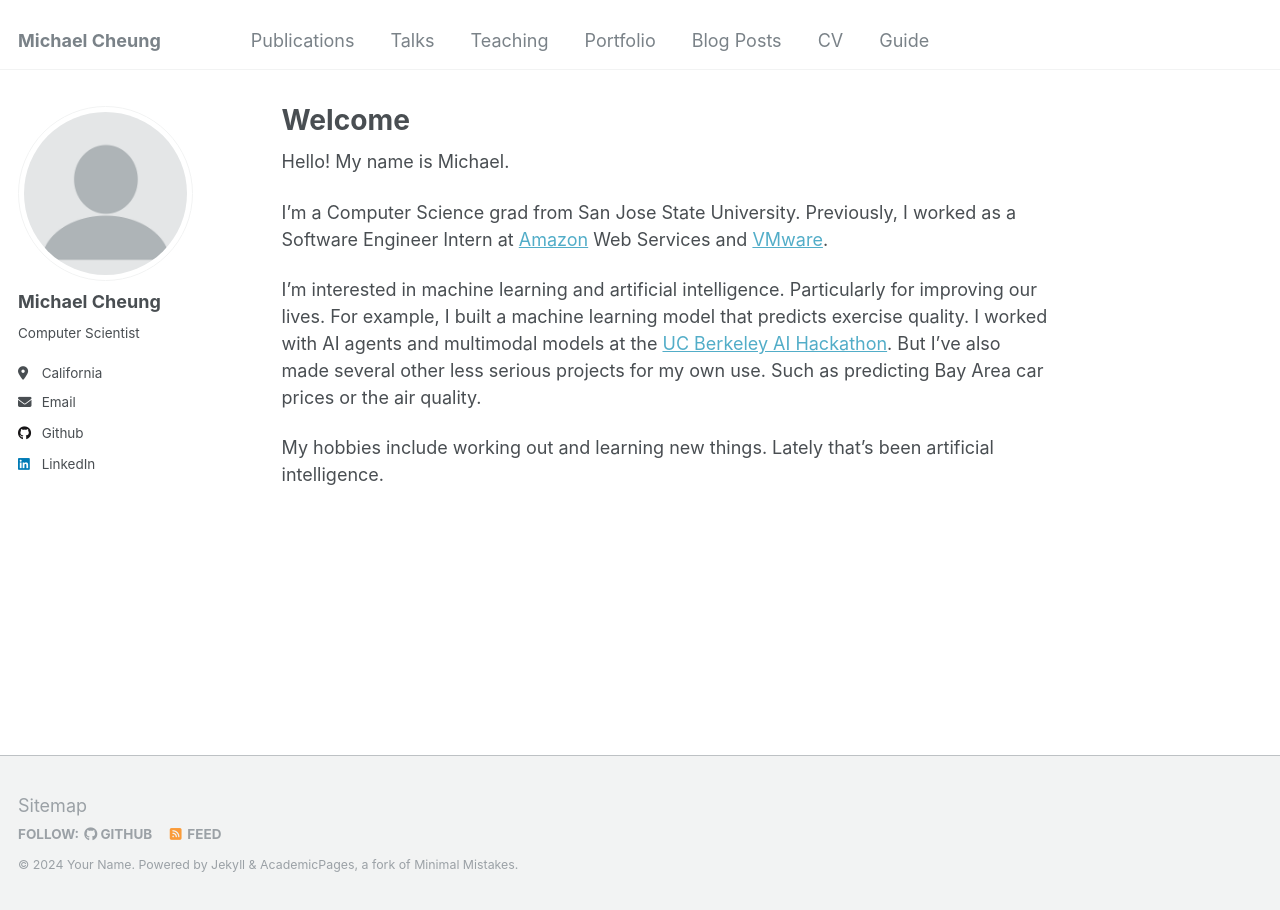
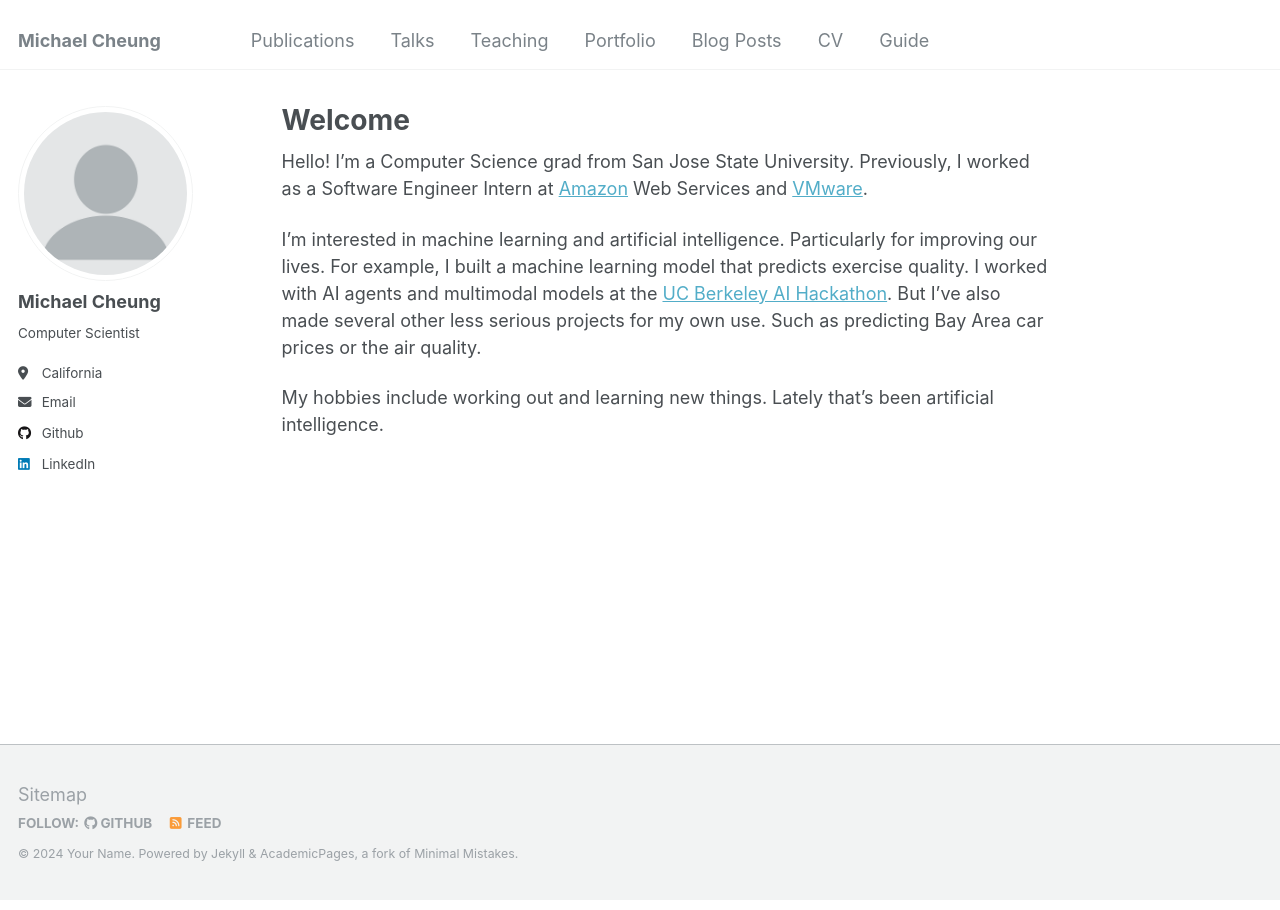
Before and after one commit to cheung0/cheung0.github.io, a Jekyll site: the page built from _pages/about.md, in a window 1280 px wide. Built offline with Jekyll 4.4.1, drawn with Linux system fonts in a browser that asks for light colours.

Commit message:
Update about.md

```diff
--- a/_pages/about.md
+++ b/_pages/about.md
@@ -7,9 +7,7 @@
   - /about.html
 ---
 
-Hello! My name is Michael.
-
-I'm a Computer Science grad from San Jose State University. Previously, I worked as a Software Engineer Intern at [Amazon](https://www.amazon.com/) Web Services and [VMware](https://www.vmware.com/).
+Hello! I'm a Computer Science grad from San Jose State University. Previously, I worked as a Software Engineer Intern at [Amazon](https://www.amazon.com/) Web Services and [VMware](https://www.vmware.com/).
 
 I'm interested in machine learning and artificial intelligence. Particularly for improving our lives. For example, I built a machine learning model that predicts exercise quality. I worked with AI agents and multimodal models at the [UC Berkeley AI Hackathon](https://devpost.com/software/style-sync?ref_content=user-portfolio&ref_feature=in_progress). But I've also made several other less serious projects for my own use. Such as predicting Bay Area car prices or the air quality.
 
```
